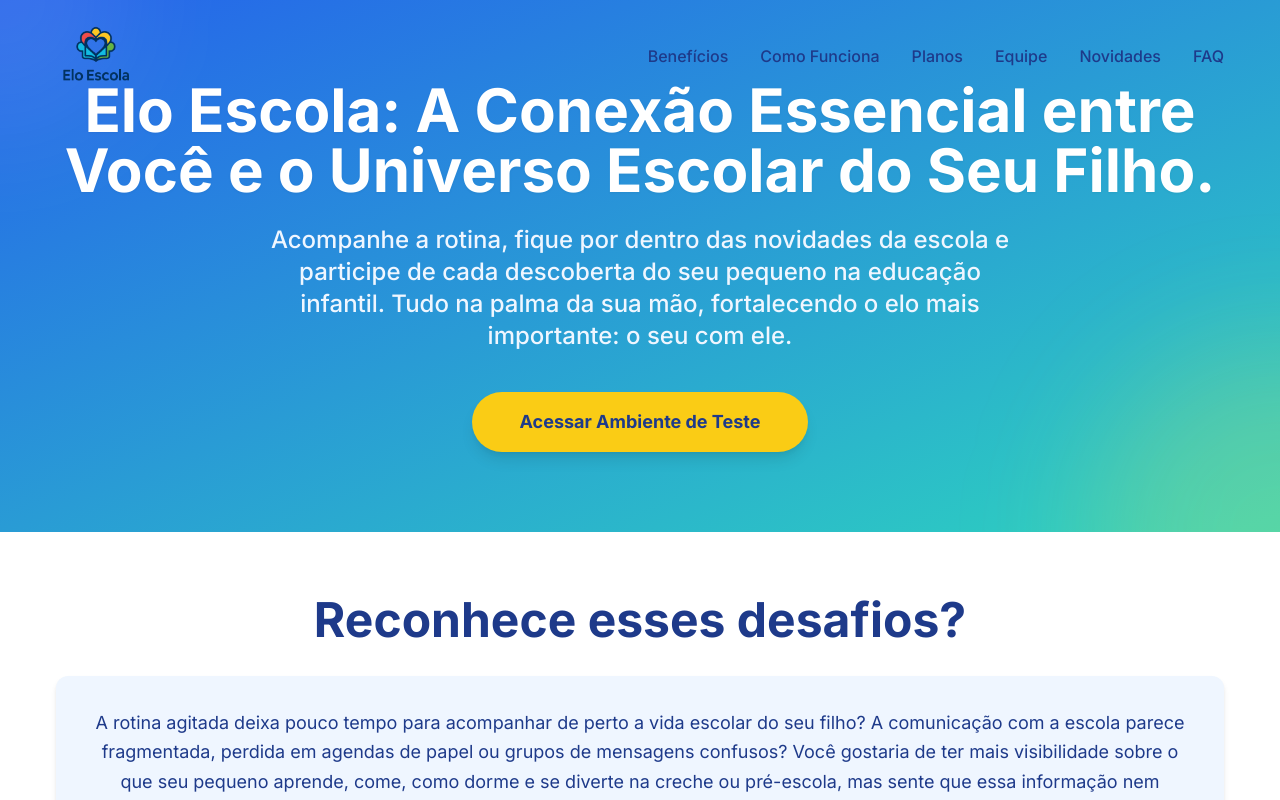
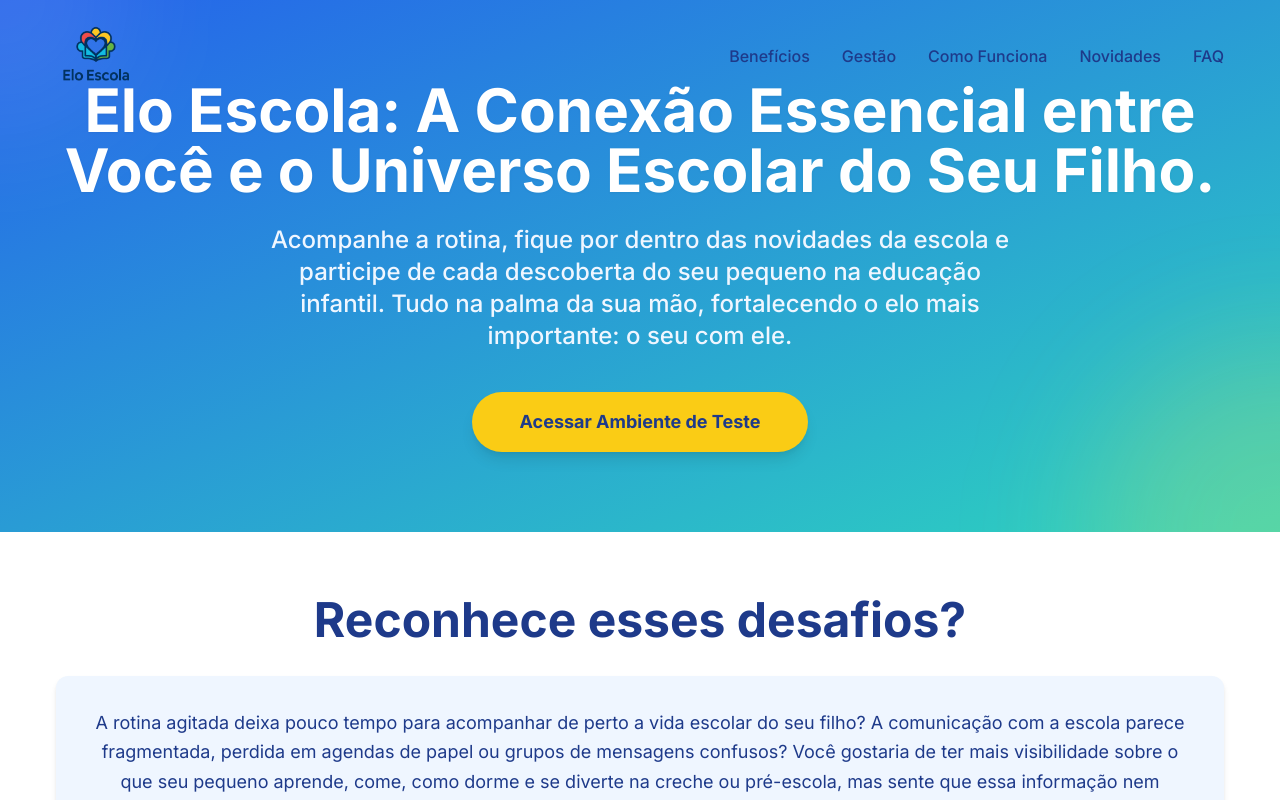
Before and after one commit to Alexseyf/elo-page, a React (Vite) app: page / in a window 1280 px wide. Shown: the top 800 px of the page. Built offline with nearby package versions, Linux system fonts and the light colour scheme; the HTML template or start-up script is replaced by a standard one.

Commit message:
fix(nav): add scroll-margin to avoid header overlap
Add scroll-mt-28 to #gestao-escolar section to prevent the fixed header from covering the section title when clicking the navigation link.

```diff
--- a/src/App.tsx
+++ b/src/App.tsx
@@ -35,7 +35,9 @@
       <div id="futuras-features">
         <FutureFeaturesSection />
       </div>
-      <SchoolManagerFeatures />
+      <div id="gestao-escolar" className="scroll-mt-28">
+        <SchoolManagerFeatures />
+      </div>
       <CTASection />
       <div id="faq">
         <FAQSection />
--- a/src/Header.tsx
+++ b/src/Header.tsx
@@ -54,14 +54,11 @@
             <a href="#beneficios" className={`${isScrolled || isMobile ? 'text-blue-900' : 'text-blue-900'} hover:text-blue-600 transition-colors font-medium`}>
               Benefícios
             </a>
+            <a href="#gestao-escolar" className={`${isScrolled || isMobile ? 'text-blue-900' : 'text-blue-900'} hover:text-blue-600 transition-colors font-medium`}>
+              Gestão
+            </a>
             <a href="#como-funciona" className={`${isScrolled || isMobile ? 'text-blue-900' : 'text-blue-900'} hover:text-blue-600 transition-colors font-medium`}>
               Como Funciona
-            </a>
-            <a href="#planos" className={`${isScrolled || isMobile ? 'text-blue-900' : 'text-blue-900'} hover:text-blue-600 transition-colors font-medium`}>
-              Planos
-            </a>
-            <a href="#equipe" className={`${isScrolled || isMobile ? 'text-blue-900' : 'text-blue-900'} hover:text-blue-600 transition-colors font-medium`}>
-              Equipe
             </a>
             <a href="#futuras-features" className={`${isScrolled || isMobile ? 'text-blue-900' : 'text-blue-900'} hover:text-blue-600 transition-colors font-medium`}>
               Novidades
@@ -102,25 +99,18 @@
                 Benefícios
               </a>
               <a
+                href="#gestao-escolar"
+                className={`${isScrolled || isMobile ? 'text-blue-900' : 'text-white'} hover:text-blue-600 transition-colors font-medium`}
+                onClick={() => setMobileMenuOpen(false)}
+              >
+                Gestão
+              </a>
+              <a
                 href="#como-funciona"
                 className={`${isScrolled || isMobile ? 'text-blue-900' : 'text-white'} hover:text-blue-600 transition-colors font-medium`}
                 onClick={() => setMobileMenuOpen(false)}
               >
                 Como Funciona
-              </a>
-              <a
-                href="#planos"
-                className={`${isScrolled || isMobile ? 'text-blue-900' : 'text-white'} hover:text-blue-600 transition-colors font-medium`}
-                onClick={() => setMobileMenuOpen(false)}
-              >
-                Planos
-              </a>
-              <a
-                href="#equipe"
-                className={`${isScrolled || isMobile ? 'text-blue-900' : 'text-white'} hover:text-blue-600 transition-colors font-medium`}
-                onClick={() => setMobileMenuOpen(false)}
-              >
-                Equipe
               </a>
               <a
                 href="#futuras-features"
```
Also changed, not shown: 5 other files (tests, documents, lock files or other folders).
